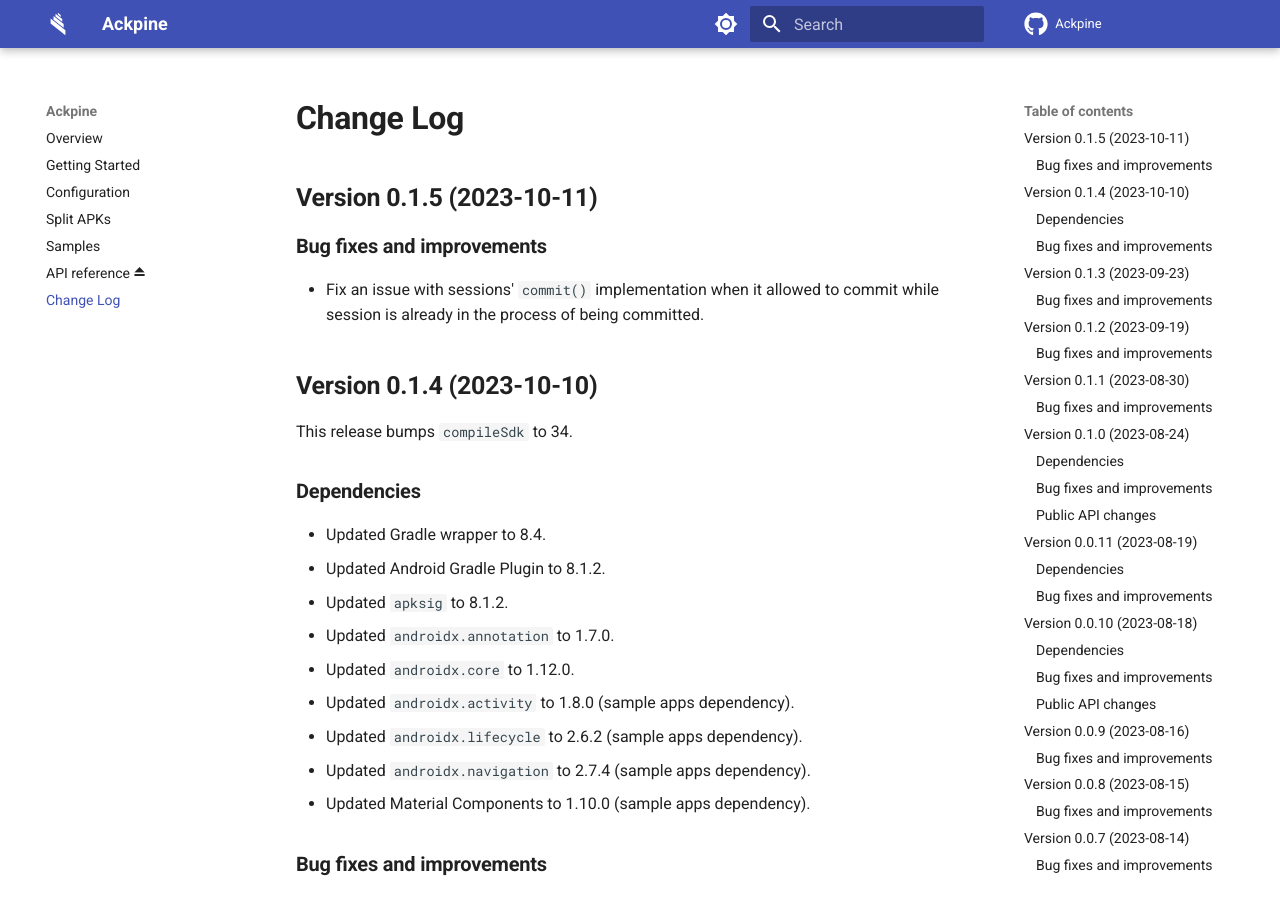
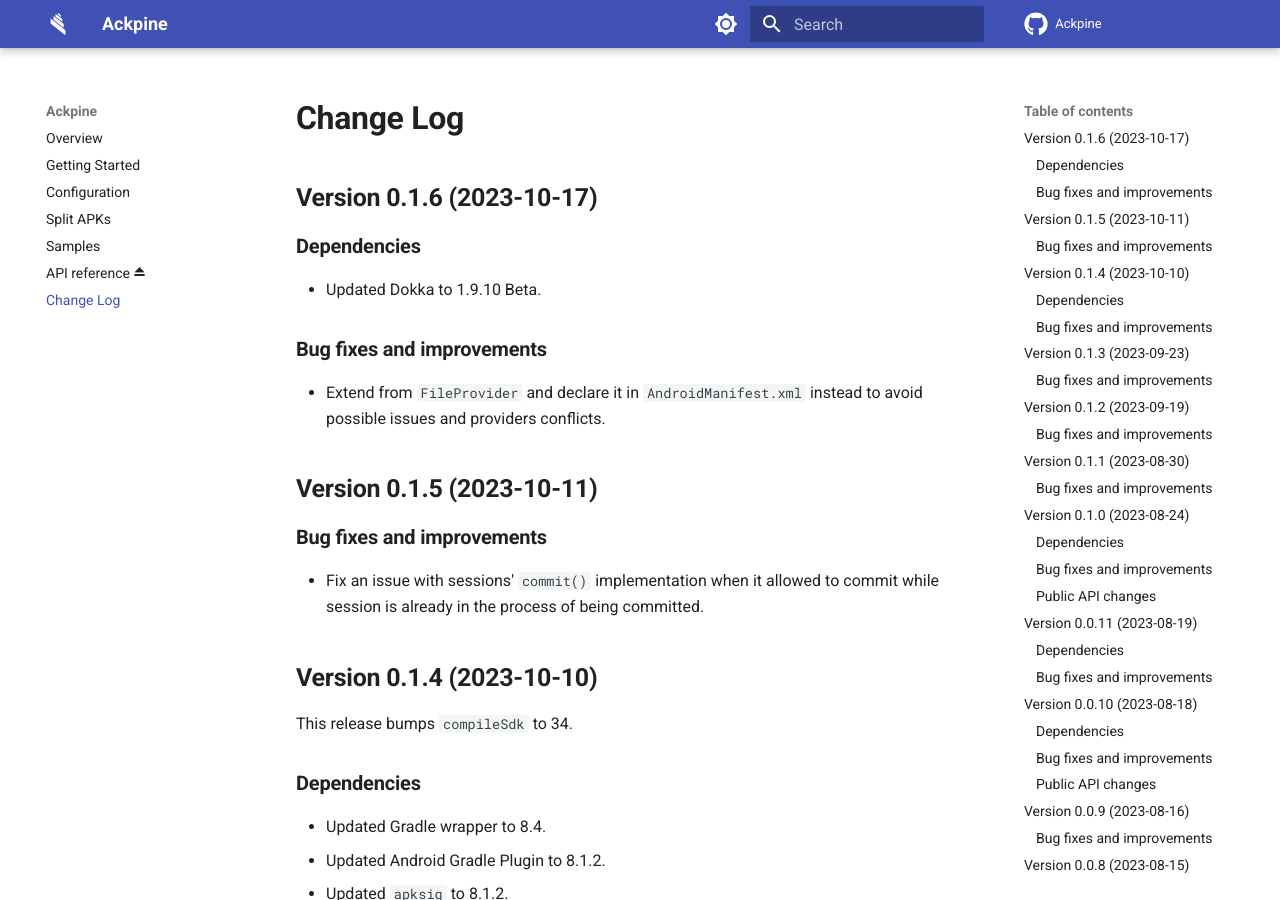
Before and after one commit to solrudev/Ackpine, an MkDocs documentation site: the page built from docs/changelog.md, in a window 1280 px wide and 900 px high. Built offline with MkDocs 1.6.1 and Material for MkDocs 9.7.7, drawn with Linux system fonts in a browser that asks for light colours; comment, search, counter and statistics services are not loaded.

Commit message:
add version 0.1.6 to changelog

```diff
--- a/docs/changelog.md
+++ b/docs/changelog.md
@@ -1,5 +1,16 @@
 Change Log
 ==========
+
+Version 0.1.6 (2023-10-17)
+--------------------------
+
+### Dependencies
+
+- Updated Dokka to 1.9.10 Beta.
+
+### Bug fixes and improvements
+
+- Extend from `FileProvider` and declare it in `AndroidManifest.xml` instead to avoid possible issues and providers conflicts.
 
 Version 0.1.5 (2023-10-11)
 --------------------------
```
